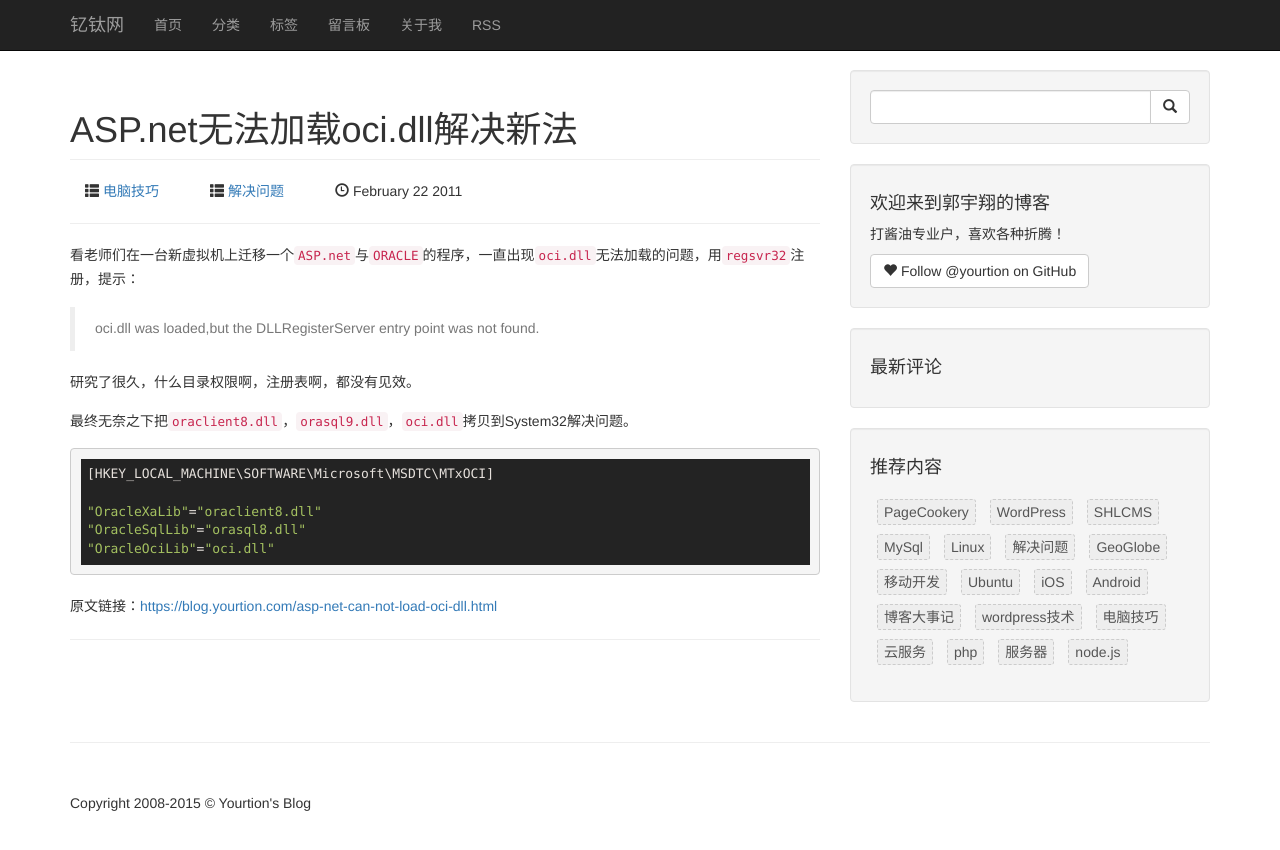
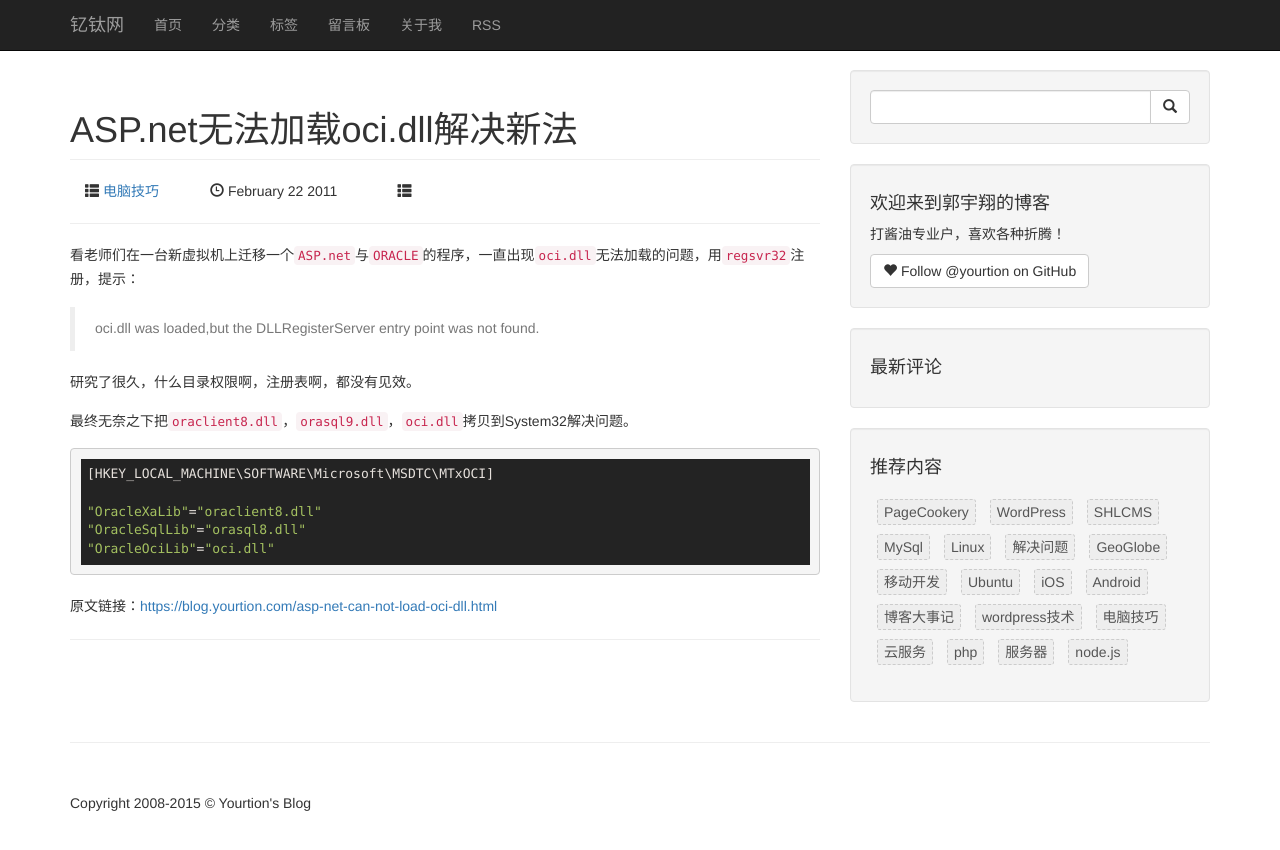
Before and after one commit to yourtion/yourtion.github.io, a Jekyll site: the page built from _posts/wp/2011-02-22-asp-net-can-not-load-oci-dll.markdown, in a window 1280 px wide. Shown: the top 850 px of the page. Built offline with Jekyll 4.4.1, drawn with Linux system fonts in a browser that asks for light colours; comment, search, counter and statistics services are not loaded.

Commit message:
update post.html

```diff
--- a/_layouts/post.html
+++ b/_layouts/post.html
@@ -13,11 +13,13 @@
       <span class="glyphicon glyphicon-th-list" aria-hidden="true"></span>
       <a href="/categories.html#{{ post.categories[0] }}-ref">{{ page.categories[0] }}</a>
     </span>
-    <span class="col-md-2 col-xs-6">
+    <span class="col-md-3 col-xs-6"><span class="glyphicon glyphicon-time" aria-hidden="true"></span> {{ page.date | date: "%B %d %Y" }}</span>
+    <span class="col-md-3 col-xs-6">
       <span class="glyphicon glyphicon-th-list" aria-hidden="true"></span>
-      <a href="/tags.html#{{ post.tags[0] }}-ref">{{ page.tags[0] }}</a>
+        {% for tag in post.tags limit: 2 %}
+          <a class="tag" href="/tags.html#{{ tag }}-ref">{{ tags }}</a>
+        {% endfor %}
     </span>
-    <span class="col-md-3 col-xs-6"><span class="glyphicon glyphicon-time" aria-hidden="true"></span> {{ page.date | date: "%B %d %Y" }}</span>
   </p>
   <hr>
   {{ content }}
--- a/assets/css/my_style.css
+++ b/assets/css/my_style.css
@@ -12,6 +12,9 @@
 }
 .templatemo-item ul li {
 	line-height: 180%;
+}
+a.tag {
+  margin-right: 8px;
 }
 .tag-box {
 	padding: 10px;
```
